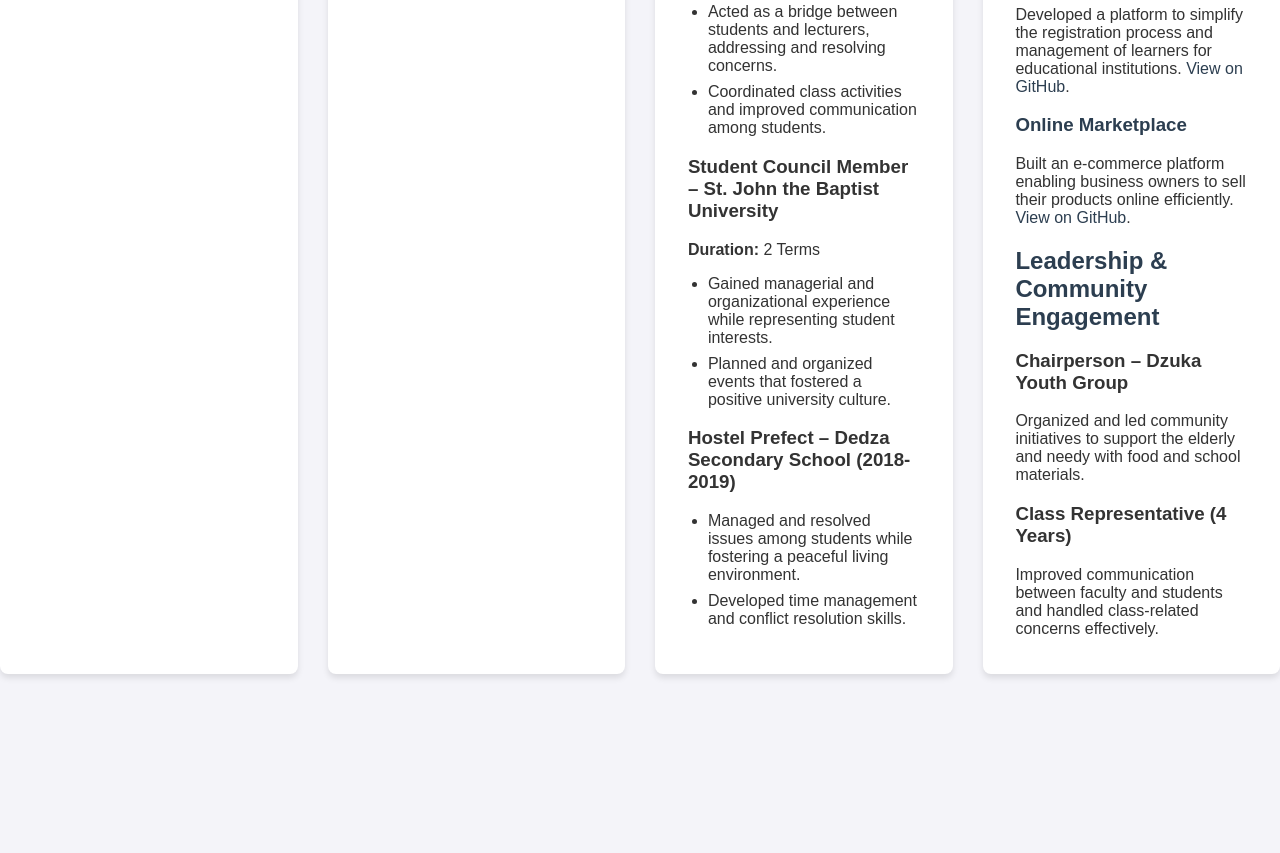
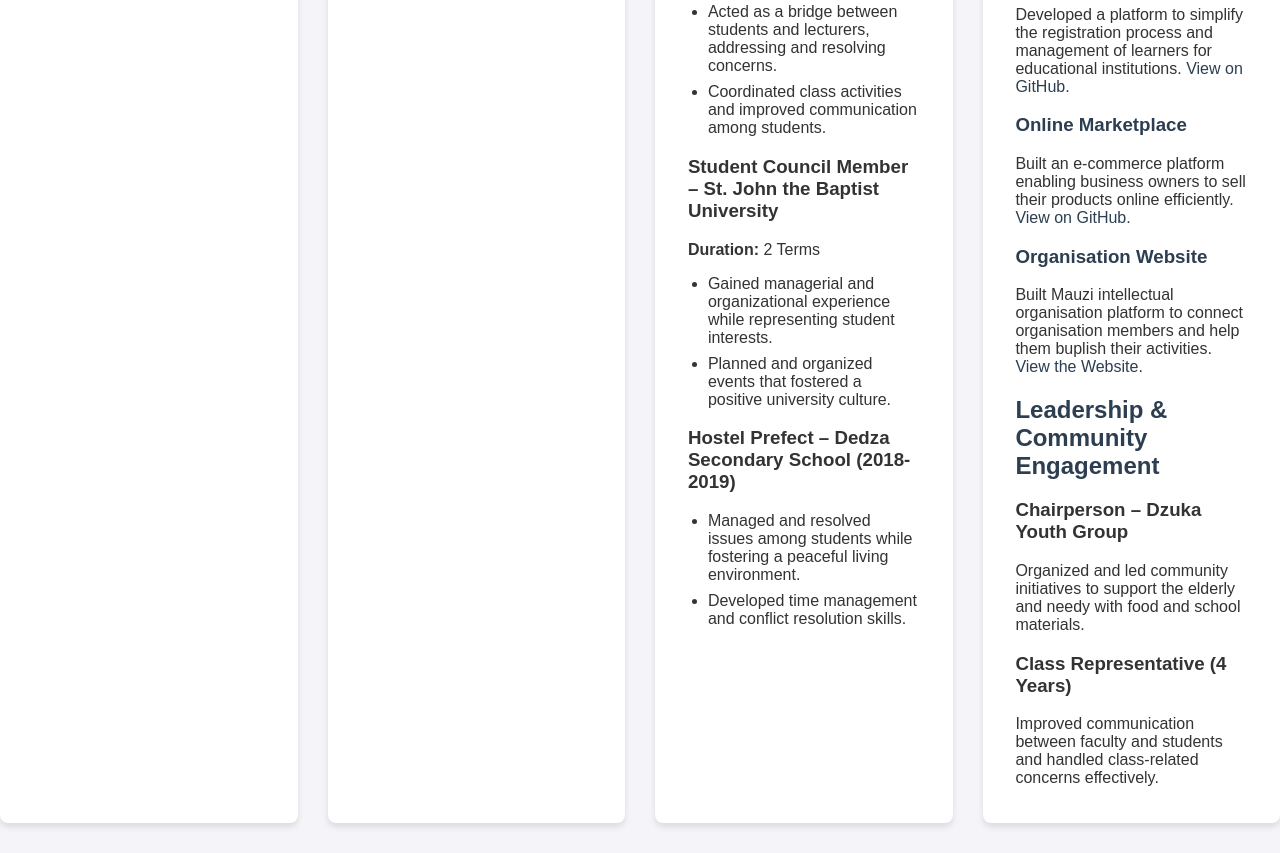
Before and after one commit to choice99234/Resume-Curriculum_Virtue, a plain HTML site: page build/index.html in a window 1280 px wide. Shown: the part 1416-2269 px from the top of the page. Before the commit the page ends 2120 px from the top, so only its background shows below. Drawn offline with Linux system fonts and the light colour scheme.

Commit message:
Update index.html

```diff
--- a/build/index.html
+++ b/build/index.html
@@ -122,6 +122,10 @@
                 <p>Built an e-commerce platform enabling business owners to sell their products online efficiently.
                 <a href="https://github.com/choice99234/Online-Marketplace-" target="_blank">View on GitHub</a>.</p>
 
+                <h3><a href="https://mauzi-intellectuals-website.onrender.com" target="_blank">Organisation Website</a></h3>
+                <p>Built Mauzi intellectual organisation platform to connect organisation members and help them buplish their activities.
+                <a href="https://mauzi-intellectuals-website.onrender.com-" target="_blank">View the Website</a>.</p>
+
                 <!-- Leadership Section -->
                 <h2>Leadership & Community Engagement</h2>
                 <h3>Chairperson – Dzuka Youth Group</h3>
```
